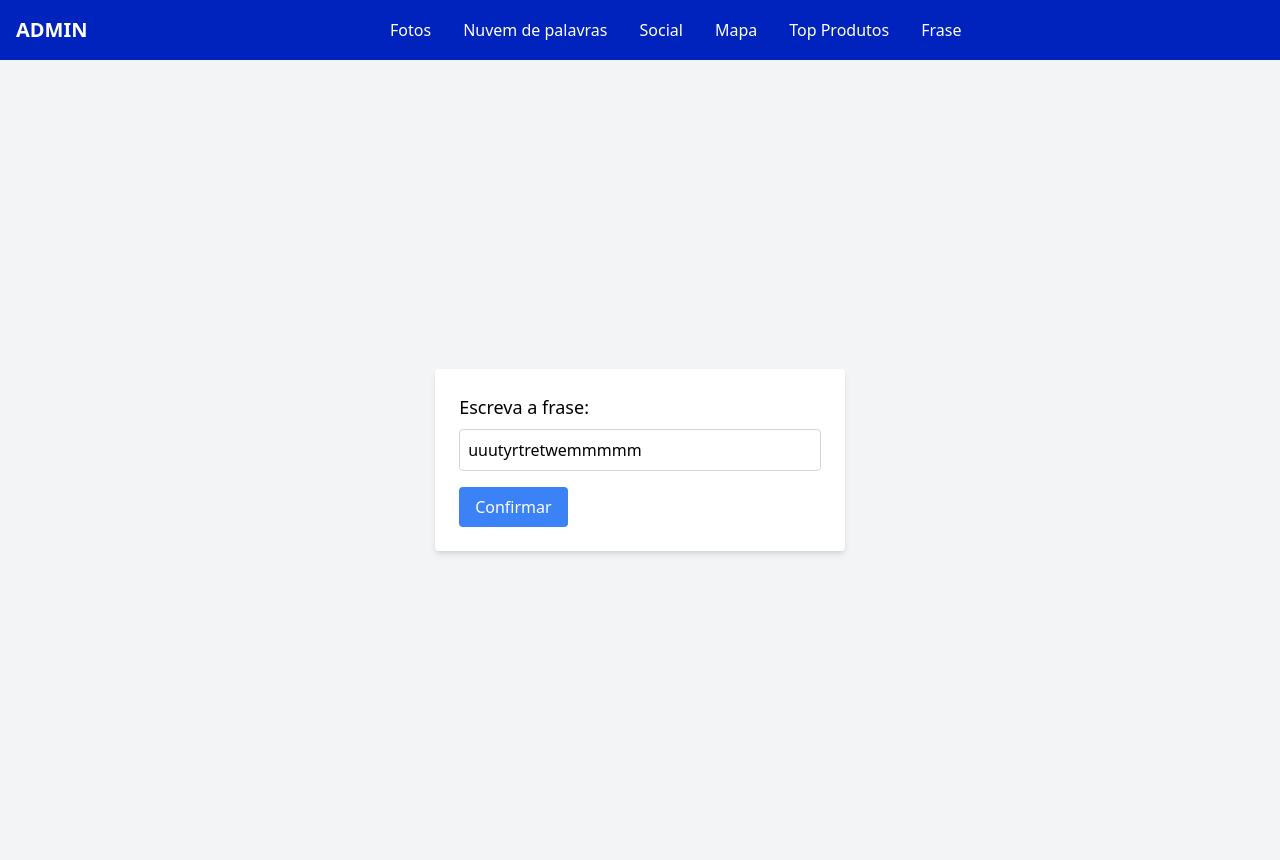
After one commit to dreambricks/cb_dashboard_admin_server, a Flask app: page /phrase in a window 1280 px wide. The commit adds this page. Run offline with Flask 3, Linux system fonts and the light colour scheme.

Commit message:
feat:add phrase

```diff
--- a/app.py
+++ b/app.py
@@ -3,6 +3,7 @@
 import config
 from map import map_bp
 from photo import photo_bp
+from phrase import phrase_bp
 from top_products import top_products_bp
 from word_selection import word_selection_bp
 from social_selection import social_selection_bp
@@ -18,6 +19,7 @@
 app.register_blueprint(social_selection_bp)
 app.register_blueprint(map_bp)
 app.register_blueprint(top_products_bp)
+app.register_blueprint(phrase_bp)
 
 os.makedirs(app.config['PHOTO_FOLDER'], exist_ok=True)
 
--- a/config.py
+++ b/config.py
@@ -21,3 +21,5 @@ MAP_EDITED = True
 TOP_PRODUCTS_FOLDER_IN = 'static/top_products_tsv_in'
 TOP_PRODUCTS_FOLDER_EDITED = 'static/top_products_tsv_edited'
 PRODUCT_EDITED = False
+
+PHRASE = "uuutyrtretwemmmmm"
--- /dev/null
+++ b/phrase.py
@@ -0,0 +1,47 @@
+from flask import Blueprint, request, redirect, url_for, render_template, Response
+import os
+
+import config
+
+phrase_bp = Blueprint('phrase', __name__)
+
+
+def get_saved_phrase():
+    return config.PHRASE
+
+def update_phrase_in_config(phrase):
+    if not os.path.exists('config.py'):
+        with open('config.py', 'w') as config_file:
+            config_file.write(f'PHRASE = "{phrase}"\n')
+    else:
+        with open('config.py', 'r') as config_file:
+            lines = config_file.readlines()
+
+        updated = False
+        with open('config.py', 'w') as config_file:
+            for line in lines:
+                if line.startswith('PHRASE ='):
+                    config_file.write(f'PHRASE = "{phrase}"\n')
+                    updated = True
+                else:
+                    config_file.write(line)
+            if not updated:
+                config_file.write(f'PHRASE = "{phrase}"\n')
+
+
+@phrase_bp.route('/phrase', methods=['GET', 'POST'])
+def phrase():
+    if request.method == 'POST':
+        phrase = request.form['phrase']
+        update_phrase_in_config(phrase)
+        return redirect(url_for('photo.upload_image'))
+
+    saved_phrase = get_saved_phrase()
+    return render_template('phrase.html', phrase=saved_phrase)
+
+@phrase_bp.route('/get-phrase')
+def get_phrase():
+    phrase = config.PHRASE
+    response = Response(phrase, content_type='text/plain')
+
+    return response
--- a/static/css/main.css
+++ b/static/css/main.css
@@ -630,6 +630,10 @@ video {
   margin-right: 0px;
 }
 
+.mb-2 {
+  margin-bottom: 0.5rem;
+}
+
 .mb-4 {
   margin-bottom: 1rem;
 }
@@ -640,10 +644,6 @@ video {
 
 .mt-4 {
   margin-top: 1rem;
-}
-
-.mb-2 {
-  margin-bottom: 0.5rem;
 }
 
 .mr-2 {
@@ -927,16 +927,16 @@ video {
   padding: 2.5rem;
 }
 
+.p-2 {
+  padding: 0.5rem;
+}
+
 .p-3 {
   padding: 0.75rem;
 }
 
 .p-6 {
   padding: 1.5rem;
-}
-
-.p-2 {
-  padding: 0.5rem;
 }
 
 .p-4 {
@@ -1002,6 +1002,10 @@ video {
   font-weight: 600;
 }
 
+.font-medium {
+  font-weight: 500;
+}
+
 .text-blue-500 {
   --tw-text-opacity: 1;
   color: rgb(59 130 246 / var(--tw-text-opacity));
@@ -1025,6 +1029,11 @@ video {
 .text-white {
   --tw-text-opacity: 1;
   color: rgb(255 255 255 / var(--tw-text-opacity));
+}
+
+.text-black {
+  --tw-text-opacity: 1;
+  color: rgb(0 0 0 / var(--tw-text-opacity));
 }
 
 .shadow-lg {
@@ -1155,6 +1164,11 @@ video {
   background-color: rgb(185 28 28 / var(--tw-bg-opacity));
 }
 
+.hover\:bg-gray-400:hover {
+  --tw-bg-opacity: 1;
+  background-color: rgb(156 163 175 / var(--tw-bg-opacity));
+}
+
 .hover\:text-gray-300:hover {
   --tw-text-opacity: 1;
   color: rgb(209 213 219 / var(--tw-text-opacity));
--- a/templates/header.html
+++ b/templates/header.html
@@ -9,6 +9,7 @@
                 <li><a href="/social-selection" class="hover:text-gray-300">Social</a></li>
                 <li><a href="/map" class="hover:text-gray-300">Mapa</a></li>
                 <li><a href="/top-products" class="hover:text-gray-300">Top Produtos</a></li>
+                <li><a href="/phrase" class="hover:text-gray-300">Frase</a></li>
             </ul>
         </nav>
     </div>
--- /dev/null
+++ b/templates/phrase.html
@@ -0,0 +1,53 @@
+<!DOCTYPE html>
+<html lang="en">
+<head>
+    <meta charset="UTF-8">
+    <meta name="viewport" content="width=device-width, initial-scale=1.0">
+    <title>Input Form</title>
+    <link rel="stylesheet" href="{{ url_for('static', filename='css/main.css') }}">
+</head>
+<body class="bg-gray-100">
+{% include 'header.html' %}
+
+<div class="flex items-center justify-center min-h-screen bg-gray-100">
+    <form id="phraseForm" action="/phrase" method="post" class="bg-white p-6 rounded shadow-md">
+        <label for="phrase" class="block text-lg font-medium mb-2">Escreva a frase:</label>
+        <input type="text" name="phrase" id="phrase" class="border border-gray-300 p-2 w-full rounded mb-4"
+               value="{{ phrase }}" required>
+        <button type="button" id="confirmButton" class="bg-blue-500 text-white px-4 py-2 rounded hover:bg-blue-600">
+            Confirmar
+        </button>
+    </form>
+</div>
+
+<!-- Modal -->
+<div id="confirmationModal" class="fixed inset-0 flex items-center justify-center bg-black bg-opacity-50 hidden">
+    <div class="bg-white p-6 rounded shadow-md">
+        <p class="text-lg mb-4">Você tem certeza que quer trocar a frase?</p>
+        <div class="flex justify-end">
+            <button id="cancelButton" class="bg-gray-300 text-black px-4 py-2 rounded hover:bg-gray-400 mr-2">
+                Cancelar
+            </button>
+            <button id="confirmSubmitButton" class="bg-blue-500 text-white px-4 py-2 rounded hover:bg-blue-600">
+                Sim, trocar
+            </button>
+        </div>
+    </div>
+</div>
+
+<script>
+    document.getElementById('confirmButton').addEventListener('click', function () {
+        document.getElementById('confirmationModal').classList.remove('hidden');
+    });
+
+    document.getElementById('cancelButton').addEventListener('click', function () {
+        document.getElementById('confirmationModal').classList.add('hidden');
+    });
+
+    document.getElementById('confirmSubmitButton').addEventListener('click', function () {
+        document.getElementById('phraseForm').submit();
+    });
+</script>
+
+</body>
+</html>
```
